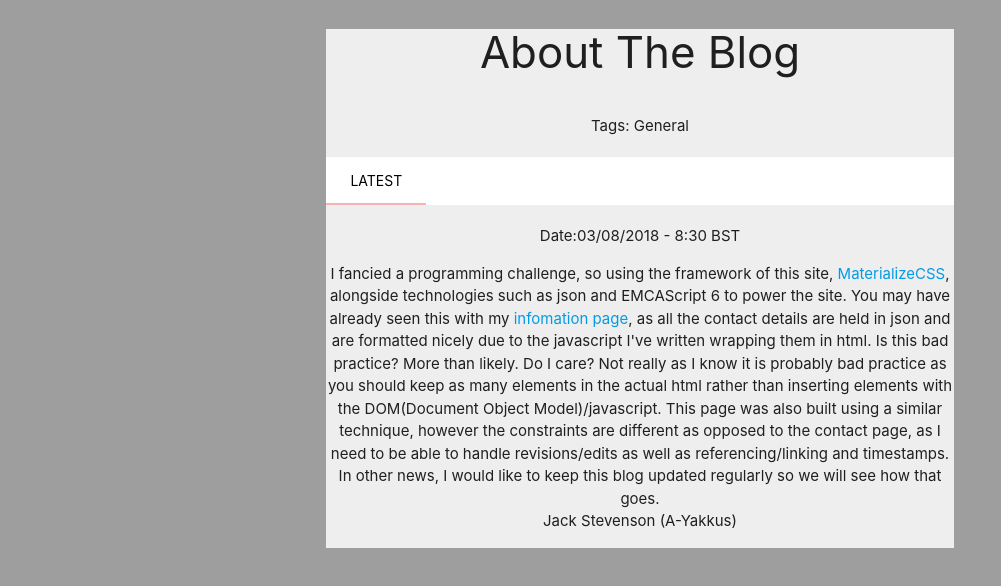
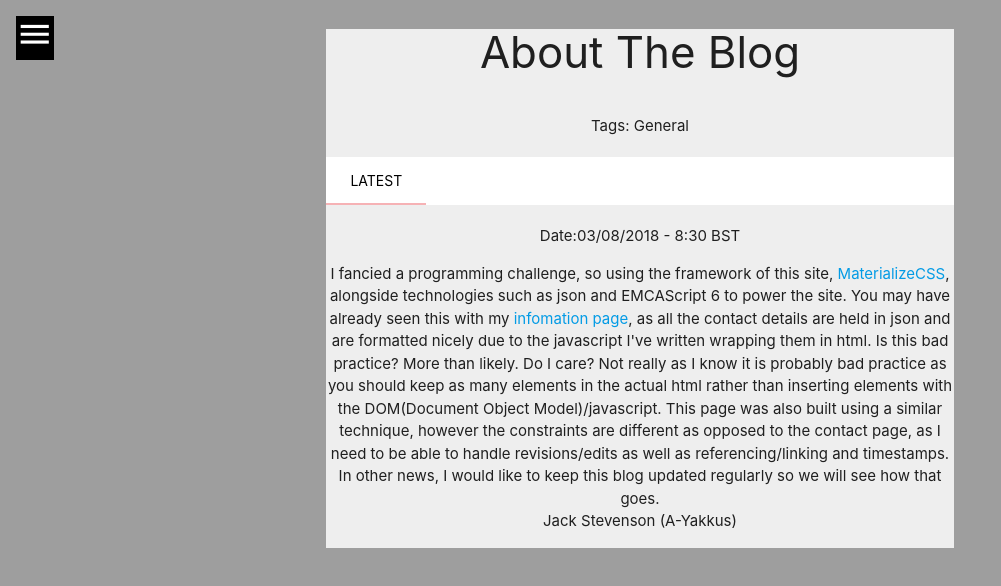
Before and after one commit to A-Yakkus/site, a plain HTML site: page blog.html in a window 1280 px wide. Shown: the whole page, without its empty margins (0-1001 px from the left). Drawn offline with nearby package versions, Linux system fonts and the light colour scheme.

Commit message:
Add menu to system

```diff
--- a/blog.html
+++ b/blog.html
@@ -13,10 +13,28 @@
 	  <noscript class="center-align">
 		  <div class="valign-wrapper center-align black front red-text">You NEED javascript enabled to use this site</div>
 	  </noscript>
+    <ul id="slide-out" class="sidenav">
+      <!--<li><div class="user-view">
+        <div class="background">
+          <img src="images/office.jpg">
+        </div>
+        <a href="#user"><img class="circle" src="images/yuna.jpg"></a>
+        <a href="#name"><span class="white-text name">John Doe</span></a>
+        <a href="#email"><span class="white-text email">jdandturk@gmail.com</span></a>
+      </div></li>-->
+      <!--<li><a href="/home.html">Home</a></li>-->
+      <li><a class="waves-effect" href="/info.html"><i class="material-icons">info_outline</i>About/Contact Information</a></li>
+      <li><a class="waves-effect" href="/blog.html">Blog</a></li>
+<!--      <li><div class="divider"></div></li>
+      <li><a class="subheader">Subheader</a></li>
+      <li><a class="waves-effect" href="#!">Third Link With Waves</a></li>-->
+    </ul>
+    <a id="menuButton" href="#" data-target="slide-out" class="sidenav-trigger white-text black"><i class="material-icons" style="font-size:2.5rem;">menu</i></a>
     <div id="content" class="container">
 
     </div>
     <script src="https://cdnjs.cloudflare.com/ajax/libs/materialize/1.0.0-rc.2/js/materialize.min.js"></script>
+    <script src="scripts/master.js"></script>
     <script src="scripts/blog.js"></script>
   </body>
 </html>
--- /dev/null
+++ b/scripts/master.js
@@ -0,0 +1,4 @@
+document.addEventListener('DOMContentLoaded', function() {
+    var elems = document.querySelectorAll('.sidenav');
+    var instances = M.Sidenav.init(elems, {});
+  });
--- a/styles/master.css
+++ b/styles/master.css
@@ -8,3 +8,12 @@ div{
   position:absolute;
   font-size:xx-large;
 }
+
+#menuButton{
+  position:fixed;
+  top:16px;
+  left:16px;
+  /*min-width: 32px;
+  min-height: 32px;*/
+  z-index: 10;
+}
```
Also changed, not shown: info.html (+18 -0 lines).
